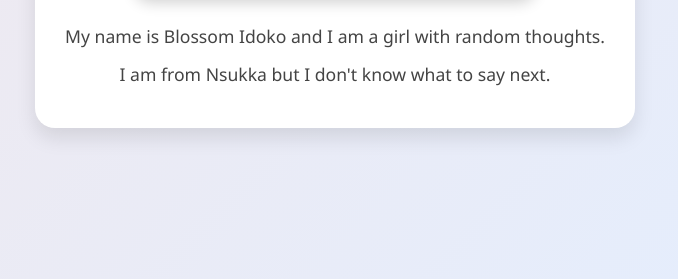
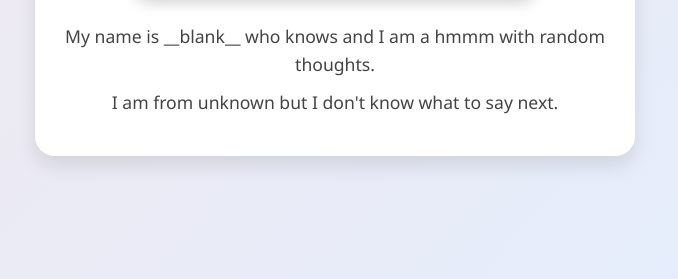
Before and after one commit to blobby001/sample-site, a plain HTML site: page index.html in a window 1280 px wide. Shown: the part 521-800 px from the top of the page, without its empty margins (305-983 px from the left). Drawn offline with Linux system fonts and the light colour scheme.

Commit message:
Update index.html

```diff
--- a/index.html
+++ b/index.html
@@ -105,8 +105,8 @@
 
   <div>
     <img src="https://images.unsplash.com/photo-1726137569914-ae2ad1c634f6?w=800&auto=format&fit=crop&q=60&ixlib=rb-4.1.0&ixid=M3wxMjA3fDF8MHxmZWF0dXJlZC1waG90b3MtZmVlZHwxfHx8ZW58MHx8fHx8" alt="Blobby's picture" />
-    <p>My name is Blossom Idoko and I am a girl with random thoughts.</p>
-    <p>I am from Nsukka but I don't know what to say next.</p>
+    <p>My name is __blank__ who knows and I am a hmmm with random thoughts.</p>
+    <p>I am from unknown but I don't know what to say next.</p>
   </div>
 </body>
 </html>
```
